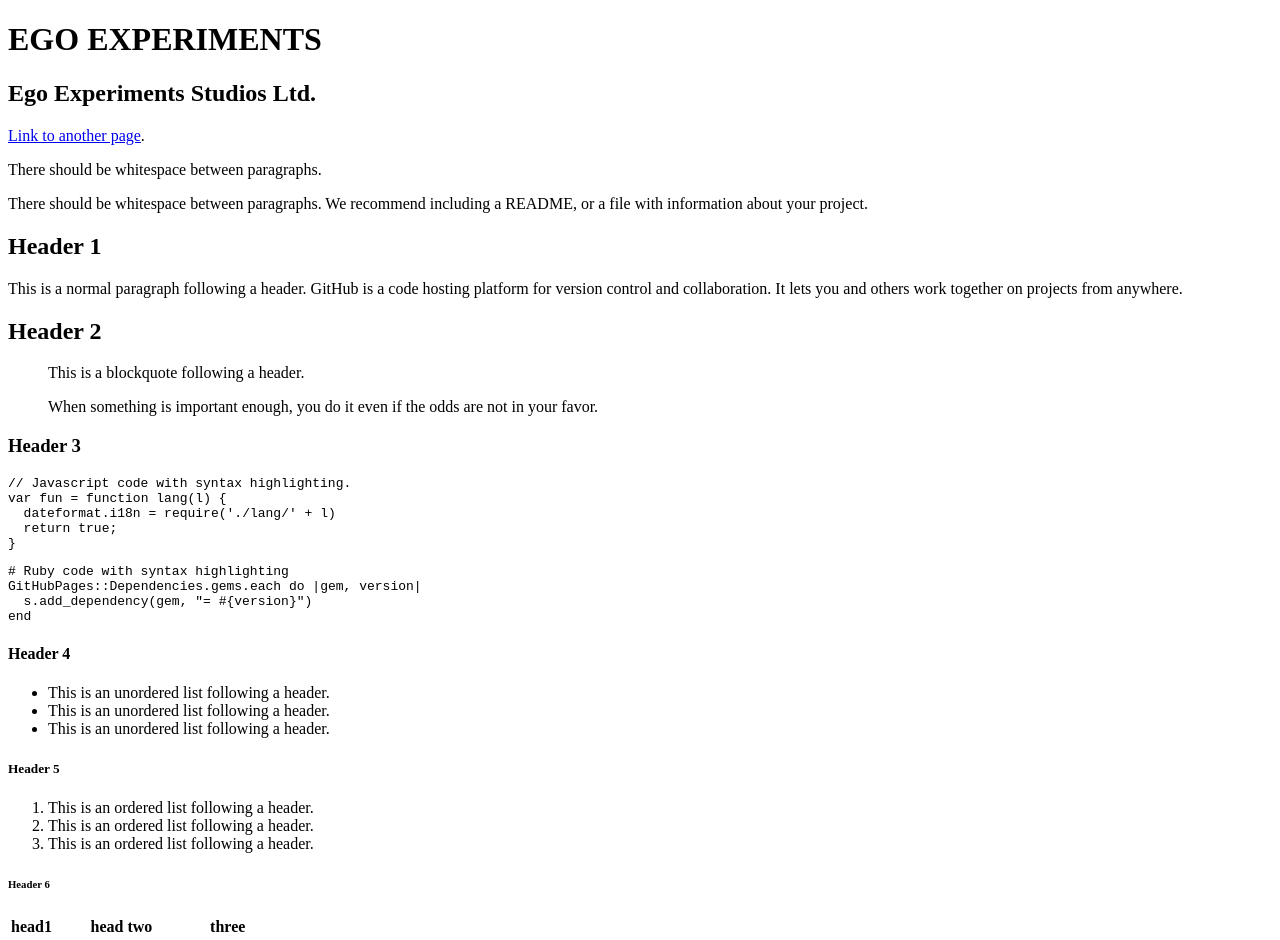
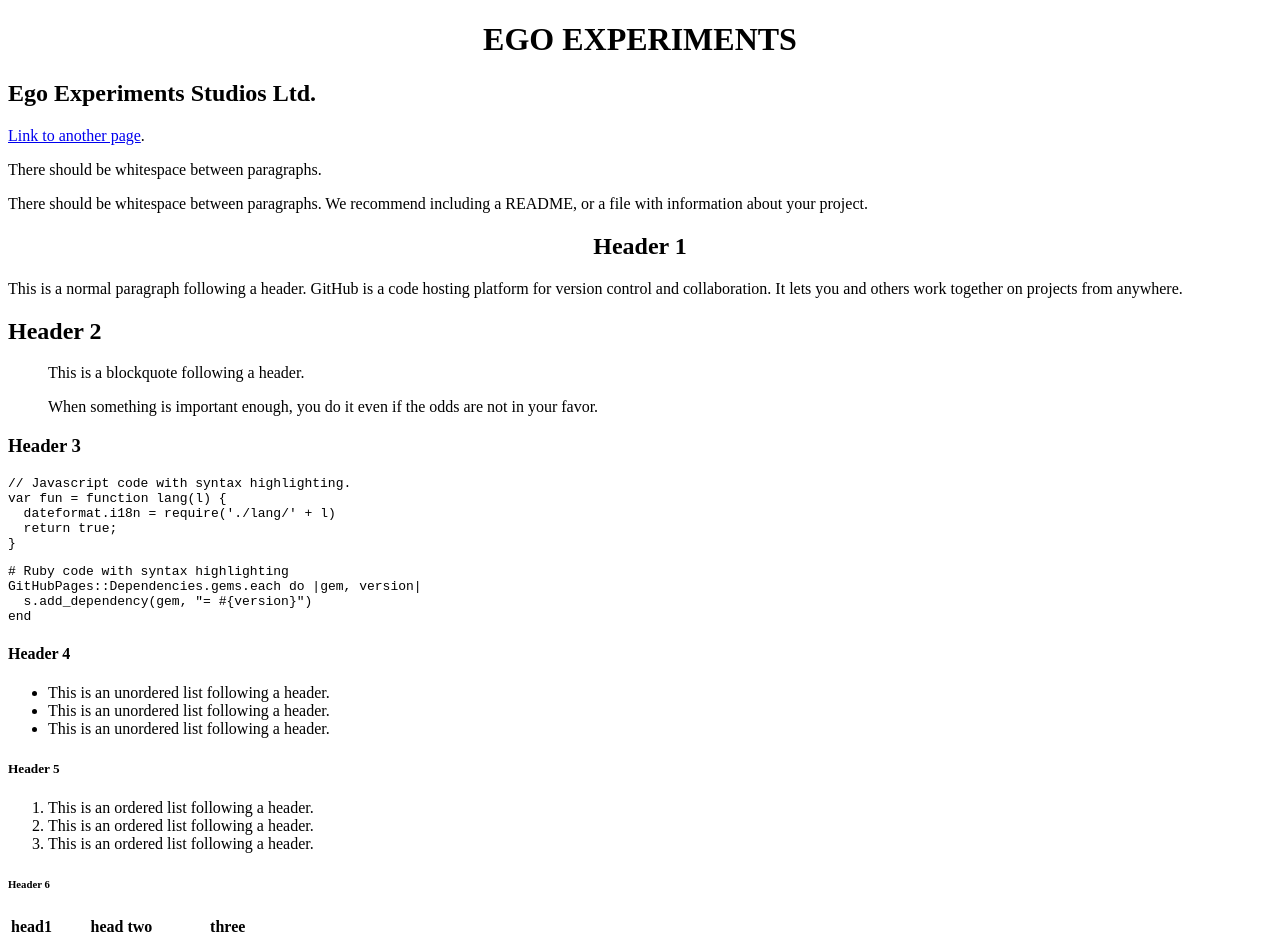
Before and after one commit to EgoExperiments/EgoExperiments.github.io, a Jekyll site: the page built from index.md, in a window 1280 px wide. Shown: the top 940 px of the page. Built offline with Jekyll 4.4.1, drawn with Linux system fonts in a browser that asks for light colours.

Commit message:
Update default.html

```diff
--- a/_layouts/default.html
+++ b/_layouts/default.html
@@ -11,7 +11,10 @@
 {% seo %}
     {% include head-custom.html %}
   </head>
+      <style>
+        h1 {text-align: center;}
 
+      </style>
   <body>
 
     <!-- HEADER -->
```
